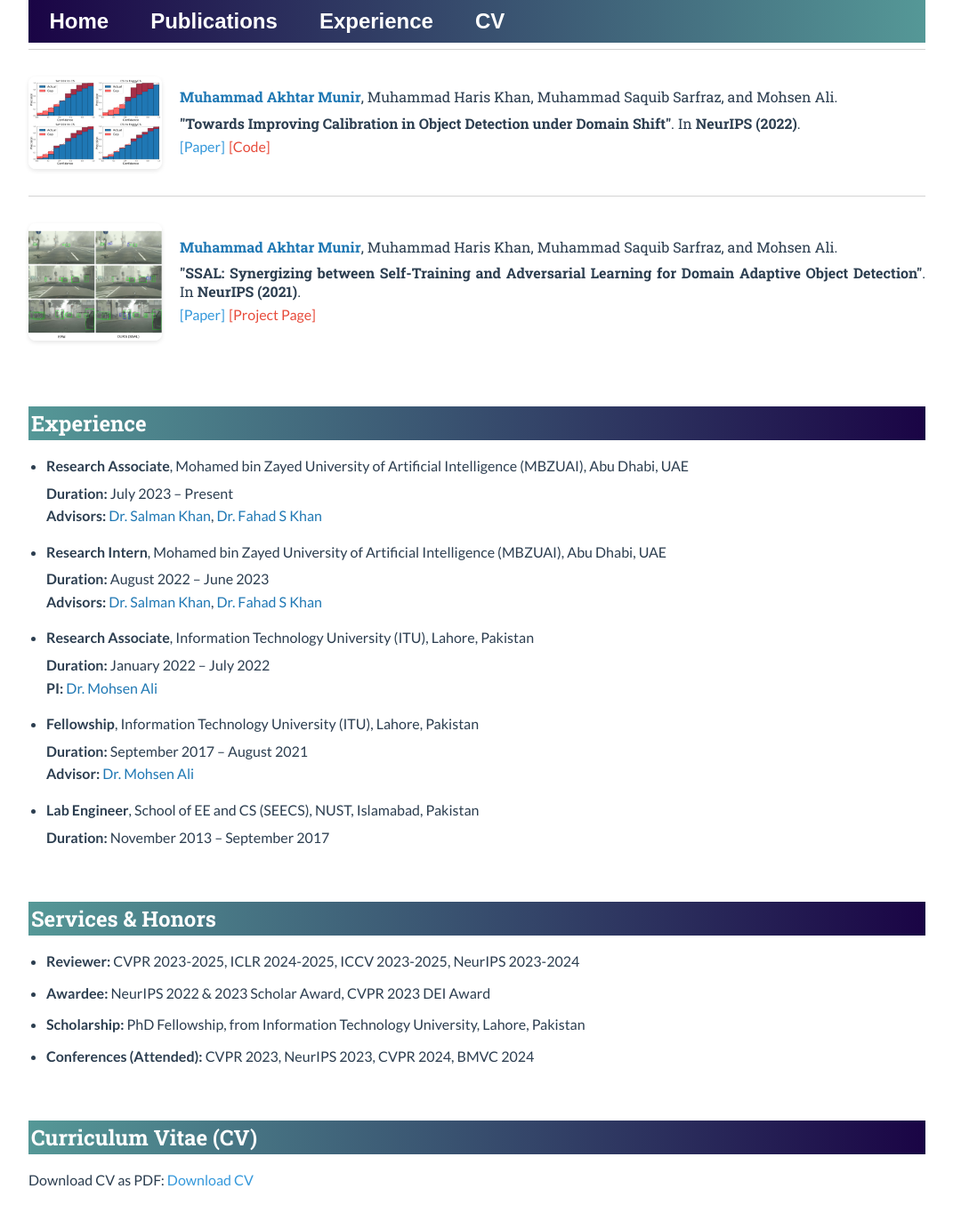
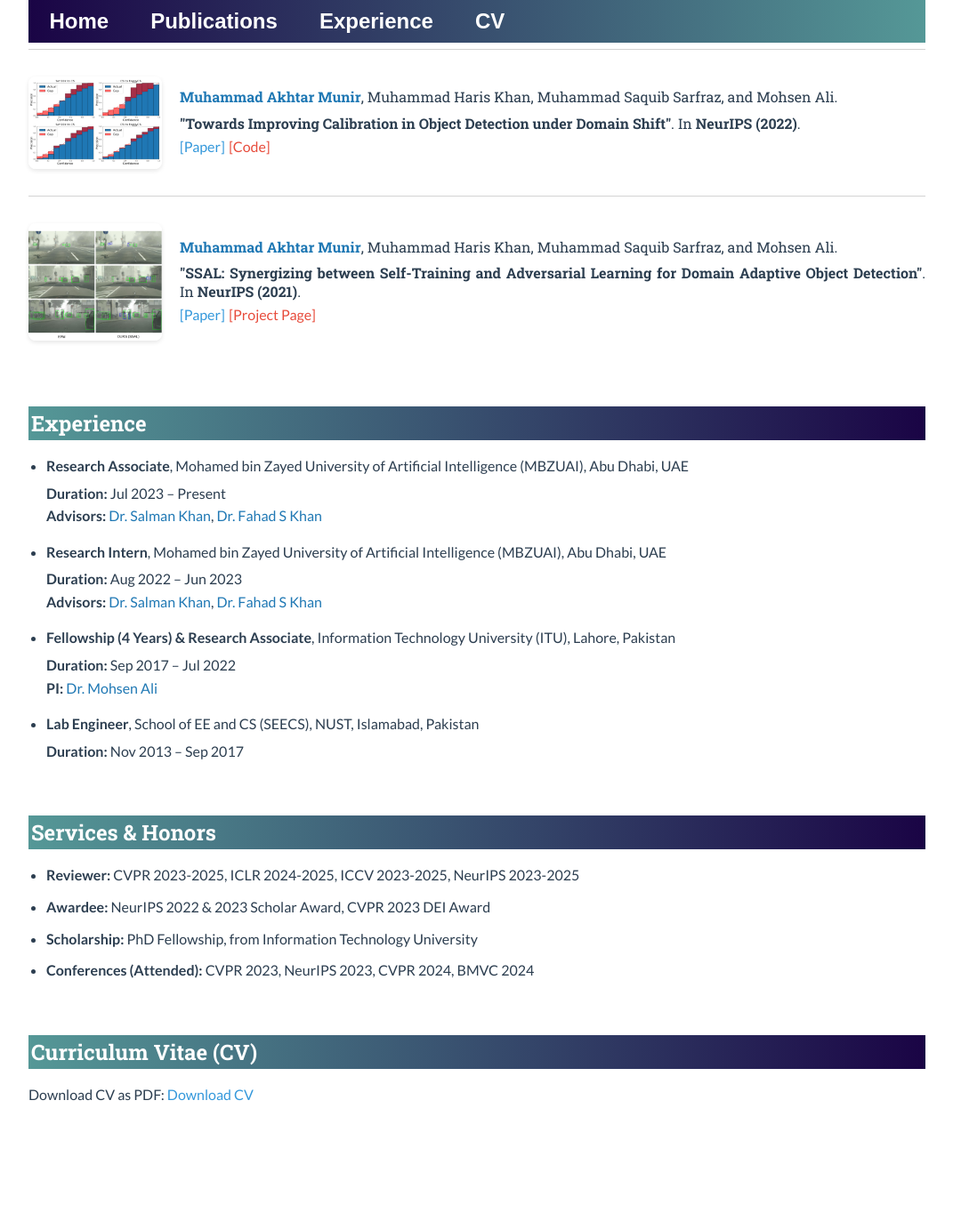
Before and after one commit to akhtarvision/akhtarvision.github.io, a Jekyll site: the page built from index.html, in a window 1280 px wide and 1400 px high, scrolled down 2152 px. Shown: the top 1373 px of the window at 89% size, without its empty margins (104-1175 px from the left). Built offline with Jekyll 4.4.1, drawn with Linux system fonts in a browser that asks for light colours; after the commit the page ends 3455 px from its top, so only the background shows below that.

Commit message:
Update index.html

```diff
--- a/index.html
+++ b/index.html
@@ -330,7 +330,7 @@ title: Akhtar, CV & ML
         <li style="margin-bottom: 15px;">
             <strong>Research Associate</strong>, Mohamed bin Zayed University of Artificial Intelligence (MBZUAI), Abu Dhabi, UAE
             <ul style="list-style-type: none; padding-left: 0; margin-top: 5px;">
-                <li><strong>Duration:</strong> July 2023 – Present</li>
+                <li><strong>Duration:</strong> Jul 2023 – Present</li>
 <!--                 <li><strong>Association:</strong> Computer Vision Department</li> -->
                 <li><strong>Advisors:</strong>
                     <a href="https://scholar.google.es/citations?user=M59O9lkAAAAJ" style="text-decoration: none; color: #1f78b4;">Dr. Salman Khan</a>,
@@ -342,7 +342,7 @@ title: Akhtar, CV & ML
         <li style="margin-bottom: 15px;">
             <strong>Research Intern</strong>, Mohamed bin Zayed University of Artificial Intelligence (MBZUAI), Abu Dhabi, UAE
             <ul style="list-style-type: none; padding-left: 0; margin-top: 5px;">
-                <li><strong>Duration:</strong> August 2022 – June 2023</li>
+                <li><strong>Duration:</strong> Aug 2022 – Jun 2023</li>
 <!--                 <li><strong>Association:</strong> Computer Vision Department</li> -->
                 <li><strong>Advisors:</strong>
                     <a href="https://scholar.google.es/citations?user=M59O9lkAAAAJ" style="text-decoration: none; color: #1f78b4;">Dr. Salman Khan</a>,
@@ -352,31 +352,30 @@ title: Akhtar, CV & ML
         </li>
 
         <li style="margin-bottom: 15px;">
-            <strong>Research Associate</strong>, Information Technology University (ITU), Lahore, Pakistan
+            <strong>Fellowship (4 Years) & Research Associate</strong>, Information Technology University (ITU), Lahore, Pakistan
             <ul style="list-style-type: none; padding-left: 0; margin-top: 5px;">
-                <li><strong>Duration:</strong> January 2022 – July 2022</li>
-<!--                 <li><strong>Association:</strong> Under Google Research Scholar Award, ITU</li> -->
+                <li><strong>Duration:</strong> Sep 2017 – Jul 2022</li>
                 <li><strong>PI:</strong>
                     <a href="https://scholar.google.com/citations?user=59ISSCEAAAAJ&hl=en" style="text-decoration: none; color: #1f78b4;">Dr. Mohsen Ali</a>
                 </li>
             </ul>
         </li>
 
-        <li style="margin-bottom: 15px;">
-            <strong>Fellowship</strong>, Information Technology University (ITU), Lahore, Pakistan
-            <ul style="list-style-type: none; padding-left: 0; margin-top: 5px;">
-                <li><strong>Duration:</strong> September 2017 – August 2021</li>
+<!--         <li style="margin-bottom: 15px;"> -->
+<!--             <strong>Fellowship</strong>, Information Technology University (ITU), Lahore, Pakistan -->
+<!--             <ul style="list-style-type: none; padding-left: 0; margin-top: 5px;"> -->
+<!--                 <li><strong>Duration:</strong> Sep 2017 – Aug 2021</li> -->
 <!--                 <li><strong>Association:</strong> Intelligent Machines Lab, ITU</li> -->
-                <li><strong>Advisor:</strong>
-                    <a href="https://scholar.google.com/citations?user=59ISSCEAAAAJ&hl=en" style="text-decoration: none; color: #1f78b4;">Dr. Mohsen Ali</a>
-                </li>
-            </ul>
-        </li>
+<!--                 <li><strong>Advisor:</strong>  -->
+<!--                     <a href="https://scholar.google.com/citations?user=59ISSCEAAAAJ&hl=en" style="text-decoration: none; color: #1f78b4;">Dr. Mohsen Ali</a> -->
+<!--                 </li> -->
+<!--             </ul> -->
+<!--         </li> -->
 
         <li style="margin-bottom: 15px;">
             <strong>Lab Engineer</strong>, School of EE and CS (SEECS), NUST, Islamabad, Pakistan
             <ul style="list-style-type: none; padding-left: 0; margin-top: 5px;">
-                <li><strong>Duration:</strong> November 2013 – September 2017</li>
+                <li><strong>Duration:</strong> Nov 2013 – Sep 2017</li>
 <!--                 <li><strong>Association:</strong> Department of Computing, SEECS, NUST</li> -->
             </ul>
         </li>
@@ -388,9 +387,9 @@ title: Akhtar, CV & ML
 <a id="services" class="anchor"></a>
 <h2 style="font-family: 'Roboto Slab', serif; font-size: 24px; color: #ffffff; margin-bottom: 15px;">Services & Honors</h2>
 <ul style="font-family: 'Lato', sans-serif; font-size: 16px; line-height: 1.6; color: #2c3e50; padding-left: 20px; list-style-type: disc;">
-    <li style="margin-bottom: 10px;"><strong>Reviewer:</strong> CVPR 2023-2025, ICLR 2024-2025, ICCV 2023-2025, NeurIPS 2023-2024</li>
+    <li style="margin-bottom: 10px;"><strong>Reviewer:</strong> CVPR 2023-2025, ICLR 2024-2025, ICCV 2023-2025, NeurIPS 2023-2025</li>
     <li style="margin-bottom: 10px;"><strong>Awardee:</strong> NeurIPS 2022 & 2023 Scholar Award, CVPR 2023 DEI Award</li>
-    <li style="margin-bottom: 10px;"><strong>Scholarship:</strong> PhD Fellowship, from Information Technology University, Lahore, Pakistan</li>
+    <li style="margin-bottom: 10px;"><strong>Scholarship:</strong> PhD Fellowship, from Information Technology University</li>
     <li style="margin-bottom: 10px;"><strong>Conferences (Attended):</strong> CVPR 2023, NeurIPS 2023, CVPR 2024, BMVC 2024</li>
 </ul>
 
```
